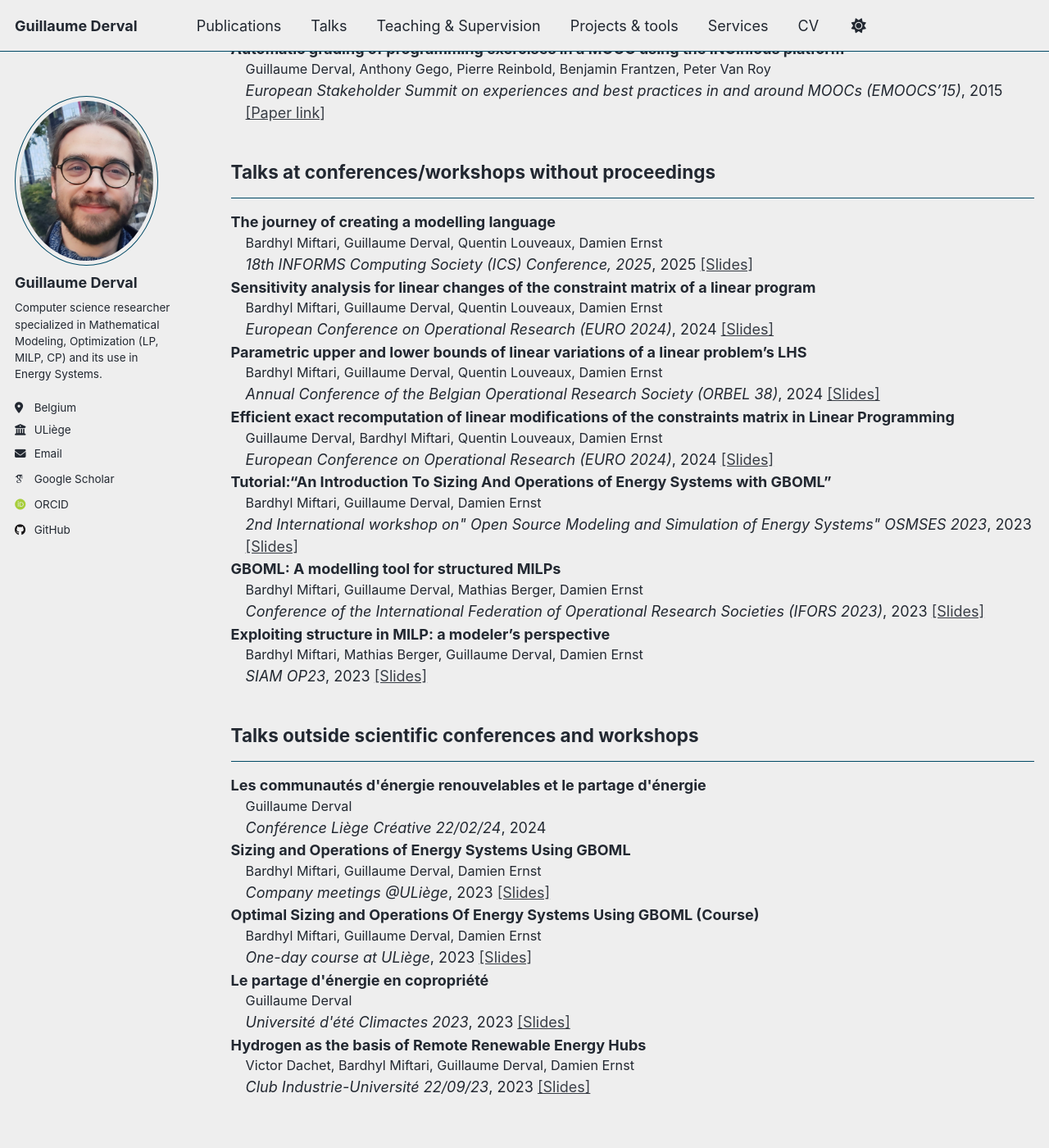
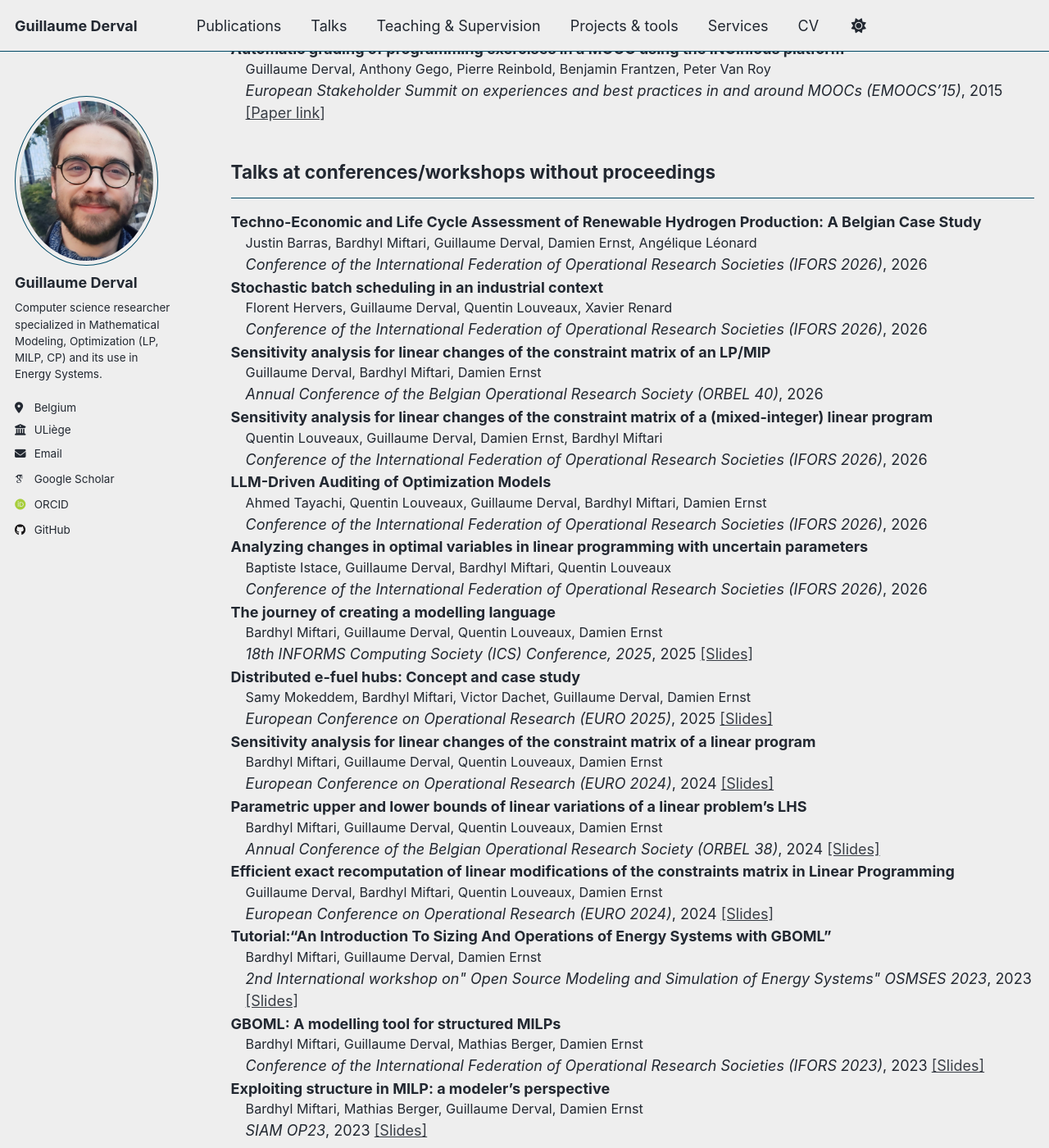
Before and after one commit to GuillaumeDerval/guillaumederval.github.io, a Jekyll site: the page built from _pages/talks.html, in a window 1280 px wide and 1400 px high, scrolled down 1161 px. Shown: the whole window at 82% size. Built offline with Jekyll 4.4.1, drawn with Linux system fonts in a browser that asks for light colours; some web fonts are replaced; a script that is not in the unit is left out; some of the changed text lies outside the part shown.

Commit message:
Update publications and talks with recent papers and presentations
Add newly published/preprinted papers (SMR integration, small modular
reactor hubs paper, ICLF, MaxiCP tech report, sensitivity analysis
follow-up, AAAI auditing submission), fill in volume/issue/page/DOI
metadata and correct author lists for several existing entries, and add
recent conference talks (IFORS 2026, EURO 2025, ORBEL 40) plus two
non-academic board presentations.

Co-Authored-By: Claude Sonnet 5 <noreply@anthropic.com>

```diff
--- a/_data/publications/presentations.yaml
+++ b/_data/publications/presentations.yaml
@@ -88,3 +88,90 @@
     title: 18th INFORMS Computing Society (ICS) Conference, 2025
   presenter: Miftari, Bardhyl
   url: https://orbi.uliege.be/bitstream/2268/329365/1/ICS.pdf
+- type: article
+  title: 'Distributed e-fuel hubs: Concept and case study'
+  author:
+  - Mokeddem, Samy
+  - Miftari, Bardhyl
+  - Dachet, Victor
+  - Derval, Guillaume
+  - Ernst, Damien
+  date: 2025
+  parent:
+    type: proceedings
+    title: European Conference on Operational Research (EURO 2025)
+  presenter: Mokeddem, Samy
+  url: https://orbi.uliege.be/handle/2268/327044
+- type: article
+  title: 'Sensitivity analysis for linear changes of the constraint matrix of an LP/MIP'
+  author:
+  - Derval, Guillaume
+  - Miftari, Bardhyl
+  - Ernst, Damien
+  date: 2026
+  parent:
+    type: proceedings
+    title: Annual Conference of the Belgian Operational Research Society (ORBEL 40)
+  presenter: Derval, Guillaume
+- type: article
+  title: Stochastic batch scheduling in an industrial context
+  author:
+  - Hervers, Florent
+  - Derval, Guillaume
+  - Louveaux, Quentin
+  - Renard, Xavier
+  date: 2026
+  parent:
+    type: proceedings
+    title: Conference of the International Federation of Operational Research Societies (IFORS 2026)
+  presenter: Hervers, Florent
+- type: article
+  title: LLM-Driven Auditing of Optimization Models
+  author:
+  - Tayachi, Ahmed
+  - Louveaux, Quentin
+  - Derval, Guillaume
+  - Miftari, Bardhyl
+  - Ernst, Damien
+  date: 2026
+  parent:
+    type: proceedings
+    title: Conference of the International Federation of Operational Research Societies (IFORS 2026)
+  presenter: Tayachi, Ahmed
+- type: article
+  title: Analyzing changes in optimal variables in linear programming with uncertain parameters
+  author:
+  - Istace, Baptiste
+  - Derval, Guillaume
+  - Miftari, Bardhyl
+  - Louveaux, Quentin
+  date: 2026
+  parent:
+    type: proceedings
+    title: Conference of the International Federation of Operational Research Societies (IFORS 2026)
+  presenter: Istace, Baptiste
+- type: article
+  title: 'Techno-Economic and Life Cycle Assessment of Renewable Hydrogen Production: A Belgian Case Study'
+  author:
+  - Barras, Justin
+  - Miftari, Bardhyl
+  - Derval, Guillaume
+  - Ernst, Damien
+  - Léonard, Angélique
+  date: 2026
+  parent:
+    type: proceedings
+    title: Conference of the International Federation of Operational Research Societies (IFORS 2026)
+  presenter: Barras, Justin
+- type: article
+  title: Sensitivity analysis for linear changes of the constraint matrix of a (mixed-integer) linear program
+  author:
+  - Louveaux, Quentin
+  - Derval, Guillaume
+  - Ernst, Damien
+  - Miftari, Bardhyl
+  date: 2026
+  parent:
+    type: proceedings
+    title: Conference of the International Federation of Operational Research Societies (IFORS 2026)
+  presenter: Louveaux, Quentin
--- a/_data/publications/presentations_out.yaml
+++ b/_data/publications/presentations_out.yaml
@@ -49,3 +49,25 @@
   parent:
     type: proceedings
     title: Conférence Liège Créative 22/02/24
+- type: article
+  title: "Energie: L'avenir des infrastructures gazières et électriques"
+  author:
+  - Ernst, Damien
+  - Dachet, Victor
+  - Derval, Guillaume
+  - Téchy, Thibaut
+  date: 2025
+  parent:
+    type: proceedings
+    title: Meeting of the boards
+- type: article
+  title: "Energie: De toekomst van de infrastructuur voor gas en elektriciteit"
+  author:
+  - Ernst, Damien
+  - Dachet, Victor
+  - Derval, Guillaume
+  - Téchy, Thibaut
+  date: 2025
+  parent:
+    type: proceedings
+    title: Meeting of the boards
--- a/_data/publications/published.yaml
+++ b/_data/publications/published.yaml
@@ -170,12 +170,15 @@
   - Louveaux, Quentin
   - Ernst, Damien
   date: 2024
-  page-range: 1–30
+  page-range: 227-256
   parent:
     type: periodical
     title: Optimization Methods and Software
     publisher: Taylor & Francis
-  url: https://orbi.uliege.be/handle/2268/296930
+    issue: 1
+    volume: 39
+  url: https://doi.org/10.1080/10556788.2023.2246169
+  preprint: https://orbi.uliege.be/handle/2268/296930
 - type: article
   title: A review of the Constraint Programming MOOC on EdX
   author:
@@ -212,33 +215,75 @@
   - Bahmanyar, Alireza
   - Derval, Guillaume
   - Ernst, Damien
-  date: 2024
+  date: 2025
+  page-range: 7819-7836
   parent:
     type: periodical
     title: IEEE Access
-  url: https://orbi.uliege.be/handle/2268/315915
+    volume: 13
+  url: https://doi.org/10.1109/ACCESS.2024.3521223
+  preprint: https://orbi.uliege.be/handle/2268/315915
 - type: article
   title: 'Integration of offshore energy into national energy system: a case study on Belgium'
   author:
   - Mbenoun, Jocelyn
-  - Derval, Guillaume
+  - Benzerga, Amina
+  - Miftari, Bardhyl
   - Detienne, Ghislain
   - Deschuyteneer, Thierry
   - Vazquez, Juan
-  - Ersnt, Damien
+  - Derval, Guillaume
+  - Ernst, Damien
   date: 2025
+  page-range: 125031
   parent:
     type: periodical
     title: Applied Energy
+    volume: 382
   url: https://doi.org/10.1016/j.apenergy.2024.125031
 - type: article
-  title: "Aperiodic tilings: a CP journey"
+  title: "Aperiodic Tiling and Rhythmic Canons: A CP Journey"
   author:
+  - Lecoutre, Christophe
   - Derval, Guillaume
-  - Lecoutre, Christophe
   date: 2026
+  page-range: 14209-14216
   parent:
     type: periodical
-    title: AAAI Conference on Artificial Intelligence 2026
-  url: https://orbi.uliege.be/bitstream/2268/340287/1/Tiling-8.pdf
+    title: Proceedings of the AAAI Conference on Artificial Intelligence
+    volume: 40
+    issue: 17
+  url: https://doi.org/10.1609/aaai.v40i17.38434
+  preprint: https://orbi.uliege.be/bitstream/2268/340287/1/Tiling-8.pdf
   noslide: true
+- type: article
+  title: 'Lead-cooled fast reactor SMR integration: An off-grid study case based on a real-life demand'
+  author:
+  - Larbanois, Antoine
+  - Miftari, Bardhyl
+  - Mouchamps, Antoine
+  - Kerem Enes, Ayyildiz
+  - Schryvers, Vincent
+  - Derval, Guillaume
+  - Ernst, Damien
+  date: 2026
+  page-range: 102143
+  parent:
+    type: periodical
+    title: 'Energy Conversion and Management: X'
+    volume: 31
+  url: https://doi.org/10.1016/j.ecmx.2026.102143
+- type: article
+  title: 'Towards the integration of small modular reactors in industrial hubs: A multi-dimensional discussion'
+  author:
+  - Larbanois, Antoine
+  - Miftari, Bardhyl
+  - Derval, Guillaume
+  - Ernst, Damien
+  date: 2026
+  page-range: 104859
+  parent:
+    type: periodical
+    title: Energy Research & Social Science
+    volume: 139
+  url: https://doi.org/10.1016/j.erss.2026.104859
--- a/_data/publications/review.yaml
+++ b/_data/publications/review.yaml
@@ -46,16 +46,50 @@
     type: periodical
     title: Applied Energy
 - type: article
-  title: "Lead-cooled fast reactor SMR integration: An off-grid study case based on a real-life demand"
+  title: Analyzing changes in optimal variables in linear programming with uncertain parameters
   author:
-  - Larbanois, Antoine
+  - Istace, Baptiste
+  - Derval, Guillaume
   - Miftari, Bardhyl
-  - Mouchamps, Antoine
-  - Kerem Enesb, Ayyildiz
-  - Schryvers, Vincent
-  - Derval, Guillaume
-  - Ernst, Damien
-  date: 2025
+  - Louveaux, Quentin
+  date: 2026
   parent:
     type: periodical
-    title: "Energy Conversion and Management: X"
+    title: arXiv preprint
+  url: https://arxiv.org/abs/2606.18830
+- type: article
+  title: 'ICLF: An Immersive Code Learning Framework based on Git for Teaching and Evaluating Student Programming Projects'
+  author:
+  - Schaus, Pierre
+  - Derval, Guillaume
+  - Delecluse, Augustin
+  date: 2026
+  parent:
+    type: periodical
+    title: arXiv preprint
+  url: https://arxiv.org/abs/2601.14814
+- type: article
+  title: 'MaxiCP: A Not So Mini Constraint Programming Solver'
+  author:
+  - Schaus, Pierre
+  - Derval, Guillaume
+  - Delecluse, Augustin
+  - Michel, Laurent
+  - Van Hentenryck, Pascal
+  date: 2026
+  parent:
+    type: periodical
+    title: Technical report
+  url: https://aia-uclouvain.github.io/maxicp/tech-report/maxicp.pdf
+- type: article
+  title: Post-Solve Auditing of Solver-Successful Optimization Models with Evidence-Grounded Language Models
+  author:
+  - Tayachi, Ahmed
+  - Miftari, Bardhyl
+  - Louveaux, Quentin
+  - Ernst, Damien
+  - Derval, Guillaume
+  date: 2026
+  parent:
+    type: periodical
+    title: AAAI Conference on Artificial Intelligence 2027
--- a/_data/publications/writing.yaml
+++ b/_data/publications/writing.yaml
@@ -19,32 +19,3 @@
   parent:
     type: periodical
     title: TBD
-- type: article
-  title: "Aperiodic tilings: a CP journey"
-  author:
-  - Lecoutre, Christophe
-  - Derval, Guillaume
-  date: 2025
-  parent:
-    type: periodical
-    title: AIJ or JAIR
-- type: article
-  title: "ICLF: An Immersive Code Learning Framework based on Git for Teaching and Evaluating Student Programming Projects"
-  author:
-  - Schaus, Pierre
-  - Delecluse, Augustin
-  - Derval, Guillaume
-  date: 2025
-  parent:
-    type: periodical
-    title: TDB
-- type: article
-  title: "The MaxiCP constraint programming solver"
-  author:
-  - Delecluse, Augustin
-  - Derval, Guillaume
-  - Schaus, Pierre
-  date: 2025
-  parent:
-    type: periodical
-    title: TDB
```
